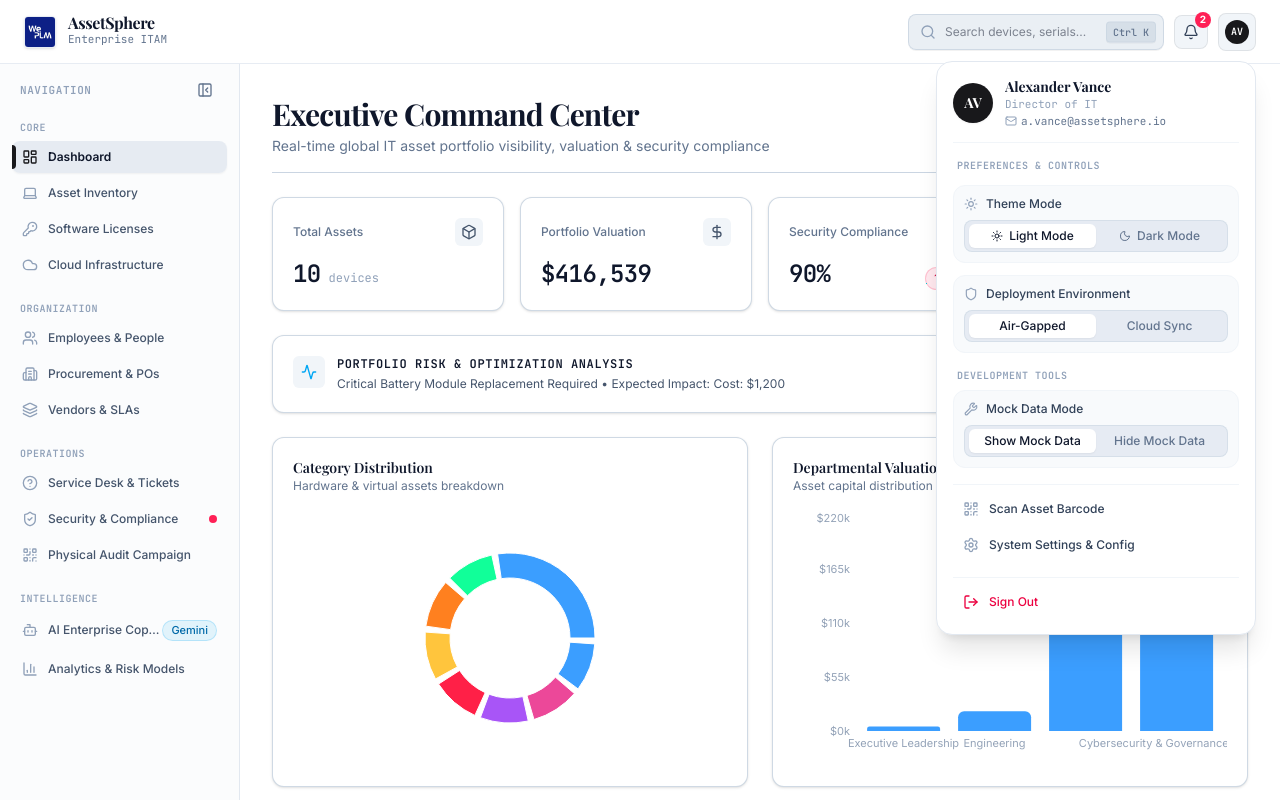
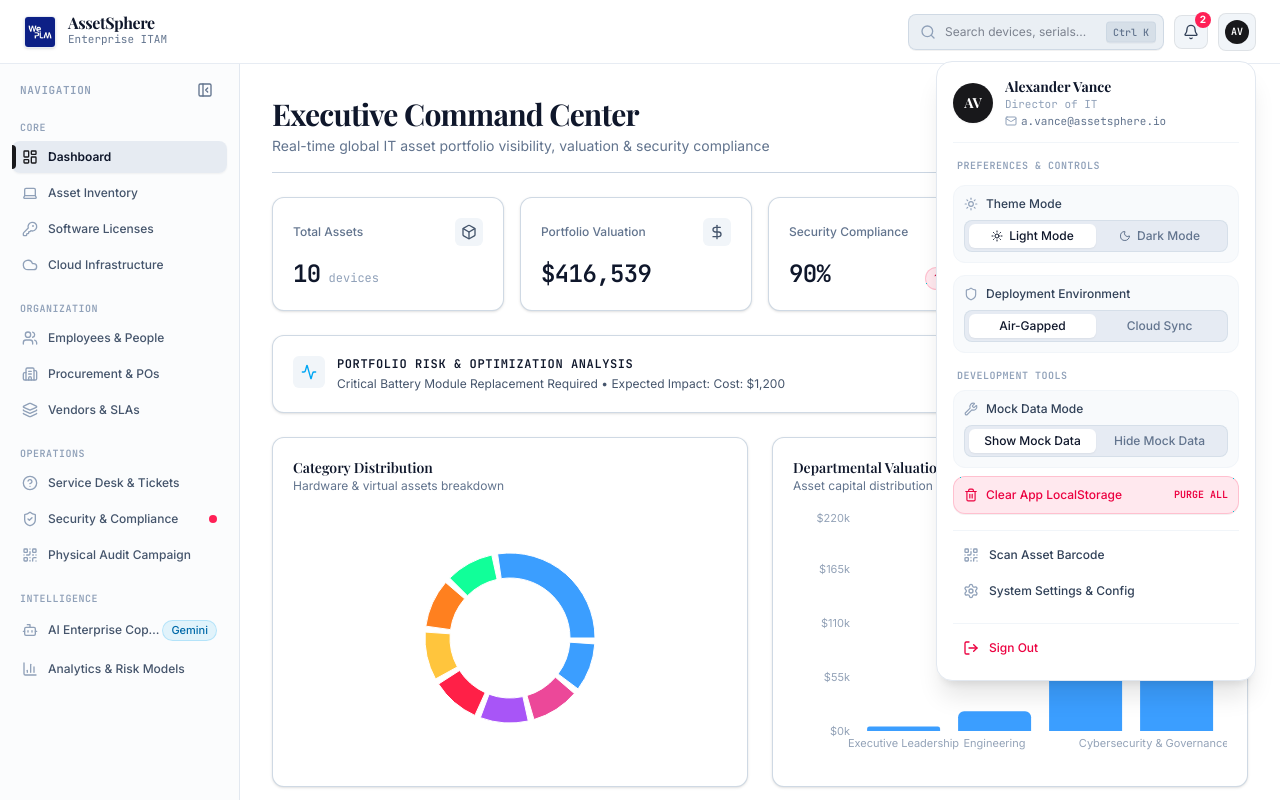
Before and after one commit to jettspanner123/AssetsphereAppCodebaseArchitecture, a React (Vite) app in the folder AssetsphereClientServiceLayerMSC/: page / in a window 1280 px wide. Both pictures are taken after a click on the button "AV". Shown: the top 800 px of the page. Built offline with nearby package versions, Linux system fonts and the light colour scheme; a web font is replaced by a local one.

Commit message:
Added: Browser Tab UI Microinteractions

```diff
--- a/AssetsphereClientServiceLayerMSC/index.html
+++ b/AssetsphereClientServiceLayerMSC/index.html
@@ -3,7 +3,8 @@
   <head>
     <meta charset="UTF-8" />
     <meta name="viewport" content="width=device-width, initial-scale=1.0" />
-    <title>AssetSphere Enterprise</title>
+    <link rel="icon" type="image/jpeg" href="/src/assets/weplm.jpeg" />
+    <title>Assetsphere - We.PLM</title>
     <script>
       (function () {
         try {
--- a/AssetsphereClientServiceLayerMSC/src/App.tsx
+++ b/AssetsphereClientServiceLayerMSC/src/App.tsx
@@ -82,6 +82,28 @@ export default function App(): React.JSX.Element {
   const [activeTab, setActiveTabState] = useState<TabType>(() =>
     UserPreferencesUtility.current.getActiveTab('dashboard')
   );
+
+  // Dynamic Document Title based on Active Tab Selection
+  useEffect(() => {
+    const tabTitles: Record<TabType, string> = {
+      dashboard: 'Executive Dashboard',
+      inventory: 'Asset Inventory',
+      employees: 'Employees & Allocations',
+      licenses: 'Software Licenses',
+      cloud: 'Cloud Resources',
+      procurement: 'Procurement & POs',
+      servicedesk: 'Service Desk Tickets',
+      vendors: 'Vendor Catalog',
+      compliance: 'Security & Compliance',
+      verification: 'Asset Verification',
+      ai_assistant: 'AI Copilot',
+      analytics: 'Lifecycle Analytics',
+      settings: 'System Settings',
+    };
+
+    const tabLabel = tabTitles[activeTab] || 'Dashboard';
+    document.title = `Assetsphere - ${tabLabel} | We.PLM`;
+  }, [activeTab]);
   const [globalSearch, setGlobalSearch] = useState('');
   const [deploymentMode, setDeploymentMode] = useState<
     'Self-Hosted Air-Gapped' | 'Enterprise Cloud Sync'
--- a/AssetsphereClientServiceLayerMSC/src/Features/Navigation/Components/static/ProfileDropdownStaticComponent.tsx
+++ b/AssetsphereClientServiceLayerMSC/src/Features/Navigation/Components/static/ProfileDropdownStaticComponent.tsx
@@ -11,6 +11,7 @@ import {
   Wrench,
   Database,
   EyeOff,
+  Trash2,
 } from 'lucide-react';
 import ApplicationThemeCON from '../../../../Constants/ApplicationThemeCON';
 import ENValidator from '../../../../Utilities/ENValidator';
@@ -198,6 +199,7 @@ export default function ProfileDropdownStaticComponent({
                   Development Tools
                 </span>
 
+                {/* Mock Data Toggle */}
                 <div className="space-y-2 p-2.5 rounded-xl bg-slate-50 dark:bg-zinc-900/60 border border-slate-100 dark:border-zinc-800/80">
                   <div className="flex items-center gap-2 text-slate-700 dark:text-zinc-200 font-medium">
                     <Wrench className="w-3.5 h-3.5 text-slate-400 shrink-0" />
@@ -229,6 +231,24 @@ export default function ProfileDropdownStaticComponent({
                     </button>
                   </div>
                 </div>
+
+                {/* Clear LocalStorage Control Block */}
+                <button
+                  type="button"
+                  onClick={() => {
+                    if (window.confirm('Clear all LocalStorage data and preferences saved by AssetSphere and reload?')) {
+                      localStorage.clear();
+                      window.location.reload();
+                    }
+                  }}
+                  className="w-full flex items-center justify-between p-2.5 rounded-xl bg-rose-500/10 hover:bg-rose-500/20 text-rose-600 dark:text-rose-400 border border-rose-500/20 transition-all cursor-pointer font-medium text-xs shadow-2xs"
+                >
+                  <div className="flex items-center gap-2">
+                    <Trash2 className="w-3.5 h-3.5 shrink-0" />
+                    <span>Clear App LocalStorage</span>
+                  </div>
+                  <span className="text-[10px] font-mono font-semibold uppercase">Purge All</span>
+                </button>
               </div>
             )}
             </div>
```
